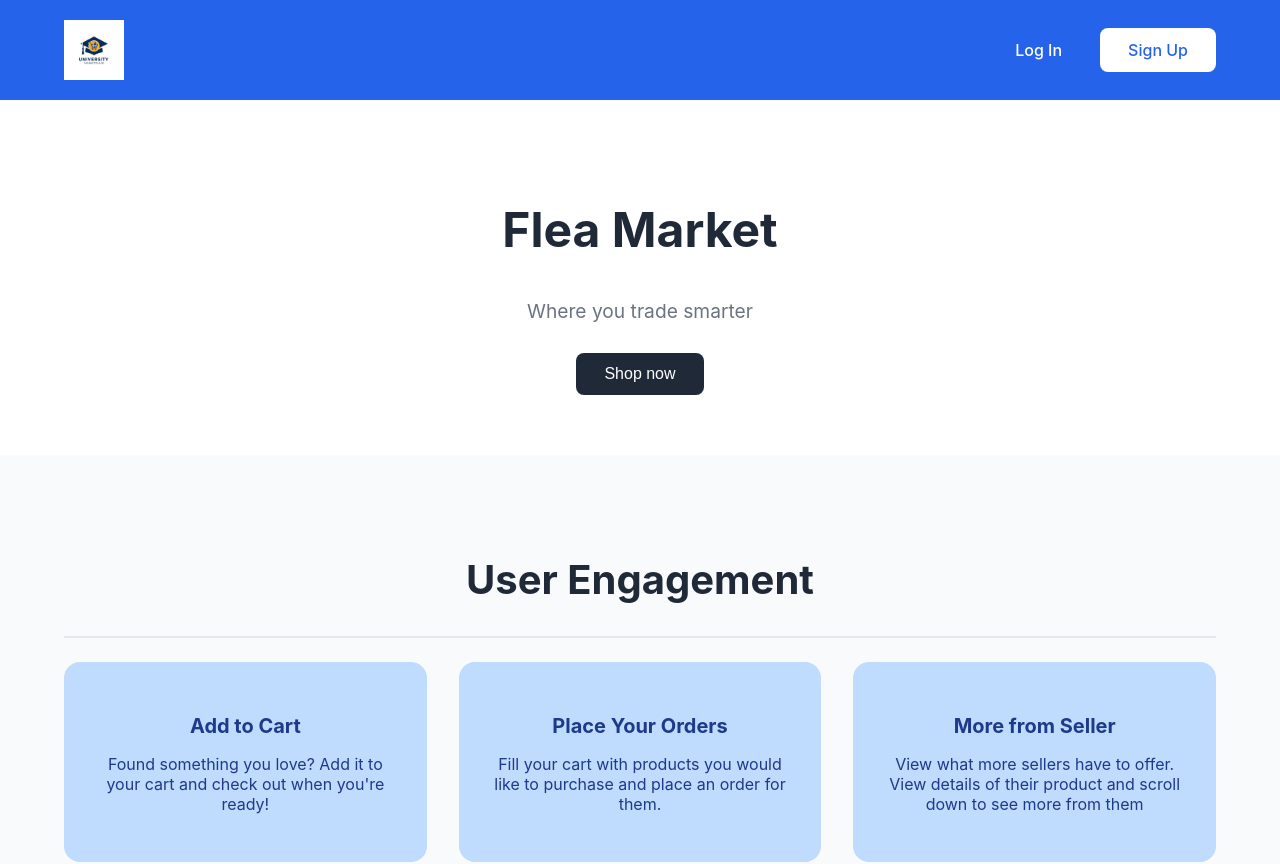
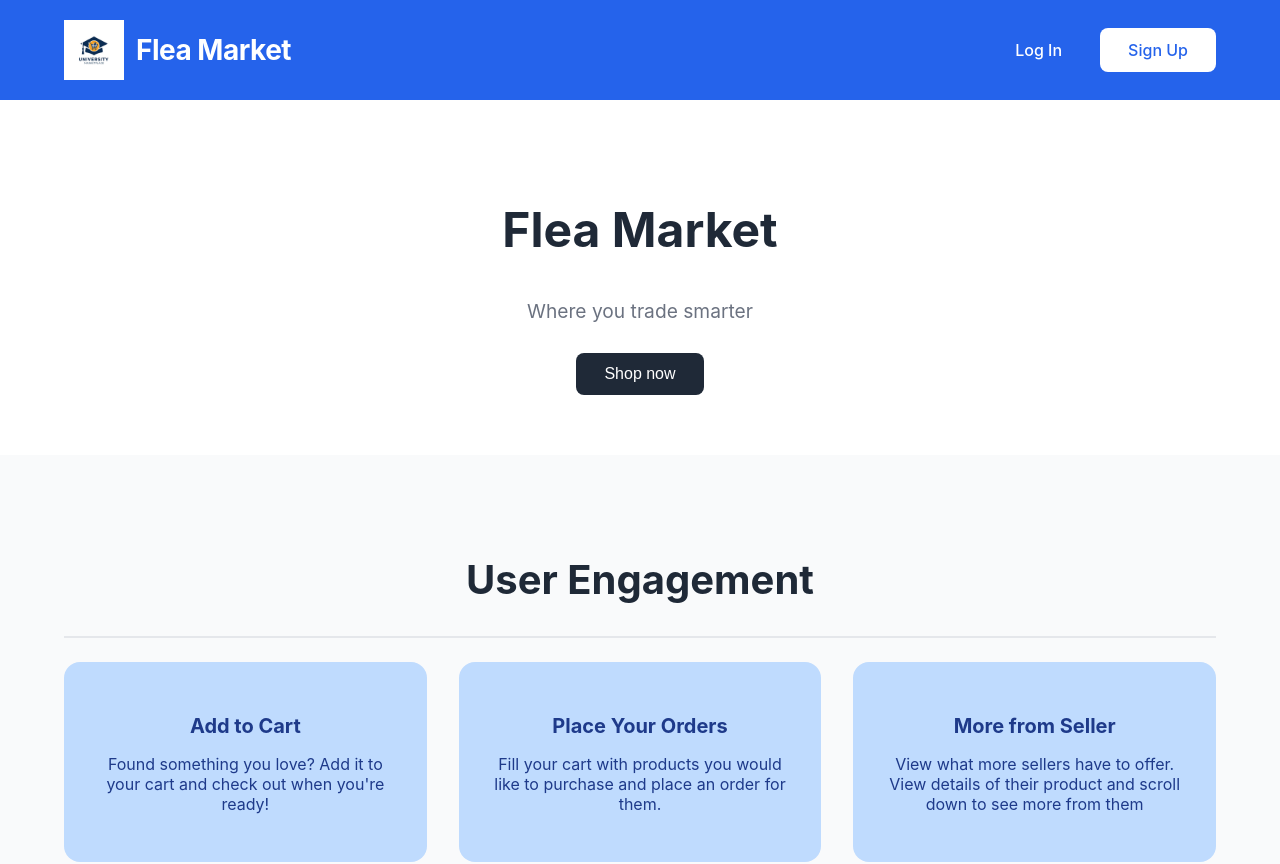
Before and after one commit to Snyarikii/OnlineMarket, a React (Create React App) app in the folder fleamarket/: page / in a window 1280 px wide. Shown: the top 864 px of the page. Built offline with nearby package versions, Linux system fonts and the light colour scheme.

Commit message:
added brand name to landing page

```diff
--- a/fleamarket/src/pages/Landingpage/LandingPage.css
+++ b/fleamarket/src/pages/Landingpage/LandingPage.css
@@ -4,11 +4,11 @@
  * 1. Global & Root Variables
  * 2. General Layout & Typography
  * 3. Buttons
- * 4. Header
+ * 4. Header (Updated)
  * 5. Hero Section
  * 6. Engagement Section
  * 7. Categories Section
- * 8. Footer (Updated)
+ * 8. Footer
  * 9. Responsive Media Queries
 */
 
@@ -85,7 +85,7 @@
   color: var(--color-primary);
 }
 
-/* 4. Header */
+/* 4. Header (Updated) */
 .landing-page-header {
   display: flex;
   justify-content: space-between;
@@ -94,10 +94,28 @@
   background-color: var(--color-primary);
   height: 80px;
 }
+
+/* This is the new style for the link containing the logo and text */
+.header-logo-link {
+    display: flex;
+    align-items: center;
+    text-decoration: none; /* Removes the underline from the link */
+}
+
 .header-logo-img {
   height: 60px;
   display: block;
 }
+
+/* This is the new style for the "Flea Market" text */
+.header-logo-text {
+    color: var(--color-light);
+    font-size: 1.75rem;
+    font-weight: 700;
+    margin-left: 12px; /* Adds space between the logo and the text */
+    letter-spacing: -0.5px;
+}
+
 .header-actions {
   display: flex;
   gap: 10px;
@@ -194,7 +212,7 @@
   line-height: 1.5;
 }
 
-/* 8. Footer (Updated) */
+/* 8. Footer */
 .footer {
   background-color: var(--color-background-dark);
   color: #ccc;
@@ -209,7 +227,7 @@
 }
 
 
-/* 10. Responsive Media Queries */
+/* 9. Responsive Media Queries */
 @media (max-width: 768px) {
   .engagement-grid, .footer-grid {
     grid-template-columns: 1fr;
--- a/fleamarket/src/pages/Landingpage/Landingpage.jsx
+++ b/fleamarket/src/pages/Landingpage/Landingpage.jsx
@@ -56,8 +56,11 @@ const LandingPage = () => {
   return (
     <div className="landing-page">
       <header className="landing-page-header">
+        {/* The Link now wraps both the logo and the new title text */}
         <Link to="/" className="header-logo-link">
           <img src={logo} alt="Flea Market Logo" className="header-logo-img" />
+          {/* This is the new title text */}
+          <span className="header-logo-text">Flea Market</span>
         </Link>
         <div className="header-actions">
           <Link to="/Login" className="btn btn-login">Log In</Link>
```
Also changed, not shown: 1 other file (tests, documents, lock files or other folders).
